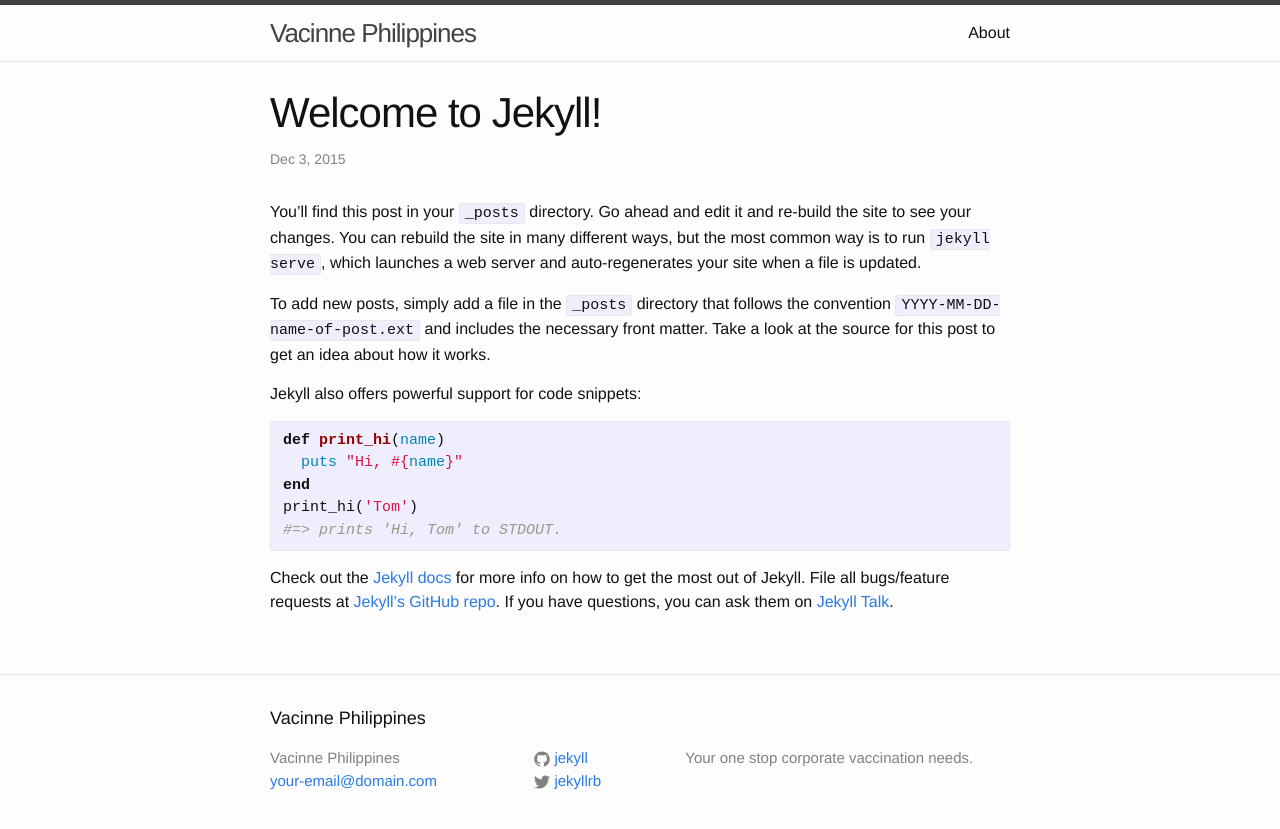
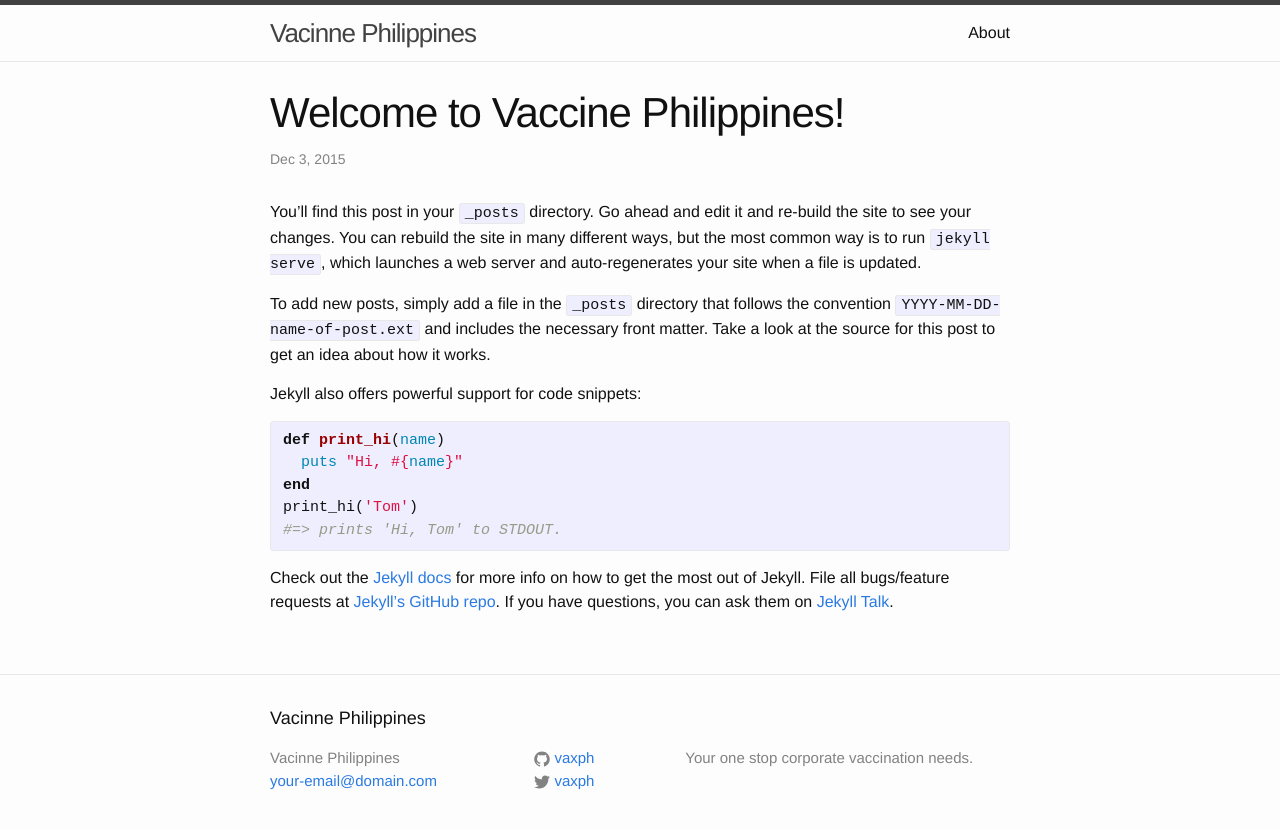
Before and after one commit to biboyatienza/vaxph, a Jekyll site: the page built from _posts/2015-12-03-welcome-to-jekyll.markdown, in a window 1280 px wide. Shown: the top 829 px of the page. Built offline with Jekyll 4.4.1, drawn with Linux system fonts in a browser that asks for light colours.

Commit message:
a little bit of tweaking

```diff
--- a/_config.yml
+++ b/_config.yml
@@ -11,8 +11,8 @@ email: your-email@domain.com
 description: Your one stop corporate vaccination needs.
 baseurl: "" # the subpath of your site, e.g. /blog
 url: "http://www.vacinnephilippines.com" # the base hostname & protocol for your site
-twitter_username: jekyllrb
-github_username:  jekyll
+twitter_username: vaxph
+github_username:  vaxph
 
 # Build settings
 markdown: kramdown
--- a/_posts/2015-12-03-welcome-to-jekyll.markdown
+++ b/_posts/2015-12-03-welcome-to-jekyll.markdown
@@ -1,6 +1,6 @@
 ---
 layout: post
-title:  "Welcome to Jekyll!"
+title:  "Welcome to Vaccine Philippines!"
 date:   2015-12-03 08:05:50 +0800
 categories: jekyll update
 ---
```
